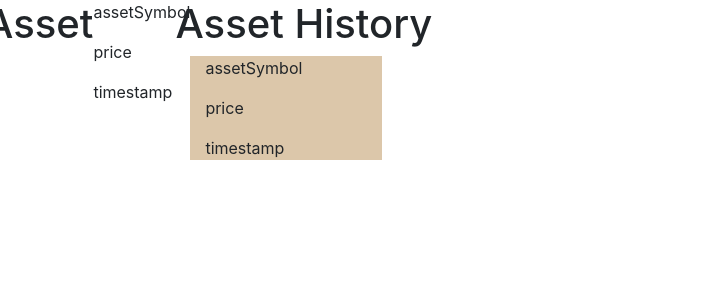
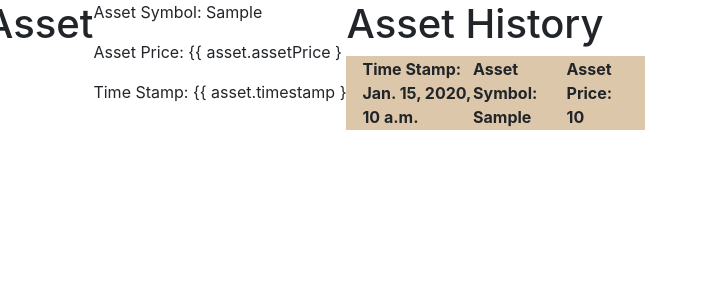
Before and after one commit to LoveFallen/TT3_Group18, a Django app: template project4/network/templates/network/asset.html in a window 1280 px wide. Shown: the part 56-356 px from the top of the page, without its empty margins (0-708 px from the left). Run offline with Django 3.2, Linux system fonts and the light colour scheme; the template is opened without the code that fills it: most values are stand-ins (such as "Sample title", 1, 10 or a date in 2020); lists and menus that the app fills with data are empty; some libraries are stand-ins or nearby versions.

Commit message:
Update asset.html

```diff
--- a/project4/network/templates/network/asset.html
+++ b/project4/network/templates/network/asset.html
@@ -8,26 +8,28 @@
 <div class="row">
     <centre><h1>Asset</h1></centre>
     <div class="Asset">
-        <p>assetSymbol</p>
-        <p>price</p>
-        <p>timestamp</p>
+        <p>Asset Symbol: {{ asset.assetSymbol }}</p>
+        <p>Asset Price: {{ asset.assetPrice }</p>
+        <p>Time Stamp: {{ asset.timestamp }</p>
     </centre>
     <br />
 </div>
 <br>
-<div class="row">
-    <centre><h1>Asset History</h1></centre><br />
-      <div class="container">
-  <div class="newrow">
-    <div class="col-sm-6" style="background-color:#DCC7AA;">
-        <div class="AssetHistory">
-            <p>assetSymbol</p>
-            <p>price</p>
-            <p>timestamp</p>
-            </div></div>
-    </div>
+{% for asset in assets %}
+<div class="newrow">
+<centre><h1>Asset History</h1></centre>
+  <div class="col-sm-6" style="background-color:#DCC7AA;">
+      <table style="width:100%">
+          <tr>
+              <th>Time Stamp: {{ historical.timestamp }}</th>
+              <th>Asset Symbol: {{ historical.assetSymbol }}</th>
+              <th>Asset Price: {{ historical.assetPrice }}</th>
+          </tr>
+      </table>
+      </div></div>
   </div>
 </div>
+{% endfor %}
 
 
 </div>
```
